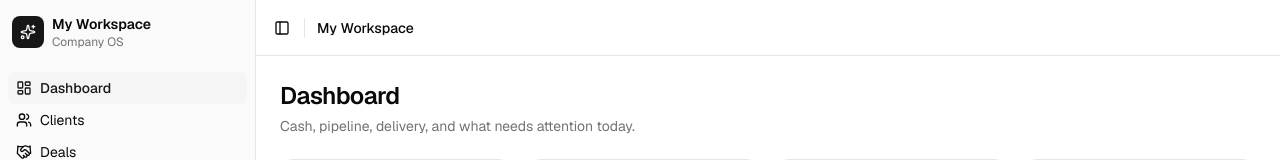
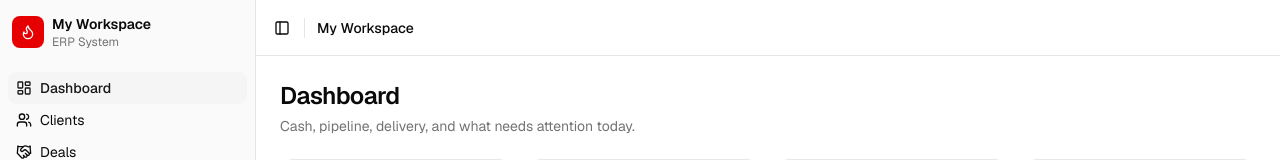
Before and after one commit to adisakkumhorm-crypto/Thai-chili-peppers-ERP, a Next.js app: page /dashboard in a window 1280 px wide. Shown: the top 160 px of the page. Built offline with nearby package versions, Linux system fonts and the light colour scheme; no server answers; the database is empty.

Commit message:
feat: chili peppers theme and sidebar update

```diff
--- a/app/globals.css
+++ b/app/globals.css
@@ -55,7 +55,7 @@
   --card-foreground: oklch(0.145 0 0);
   --popover: oklch(1 0 0);
   --popover-foreground: oklch(0.145 0 0);
-  --primary: oklch(0.205 0 0);
+  --primary: oklch(0.57 0.25 27);
   --primary-foreground: oklch(0.985 0 0);
   --secondary: oklch(0.97 0 0);
   --secondary-foreground: oklch(0.205 0 0);
--- a/components/app-sidebar.tsx
+++ b/components/app-sidebar.tsx
@@ -2,7 +2,7 @@
 
 import Link from "next/link"
 import { usePathname } from "next/navigation"
-import { LogOut, Sparkles } from "lucide-react"
+import { LogOut, Flame } from "lucide-react"
 
 import { NAV_ITEMS } from "@/components/nav"
 import { Avatar, AvatarFallback } from "@/components/ui/avatar"
@@ -36,11 +36,11 @@ export function AppSidebar({
       <SidebarHeader>
         <div className="flex items-center gap-2 px-1 py-1.5">
           <div className="bg-primary text-primary-foreground flex size-8 shrink-0 items-center justify-center rounded-md">
-            <Sparkles className="size-4" />
+            <Flame className="size-4" />
           </div>
           <div className="grid leading-tight group-data-[collapsible=icon]:hidden">
             <span className="truncate text-sm font-semibold">{orgName}</span>
-            <span className="text-muted-foreground text-xs">Company OS</span>
+            <span className="text-muted-foreground text-xs">ERP System</span>
           </div>
         </div>
       </SidebarHeader>
```
